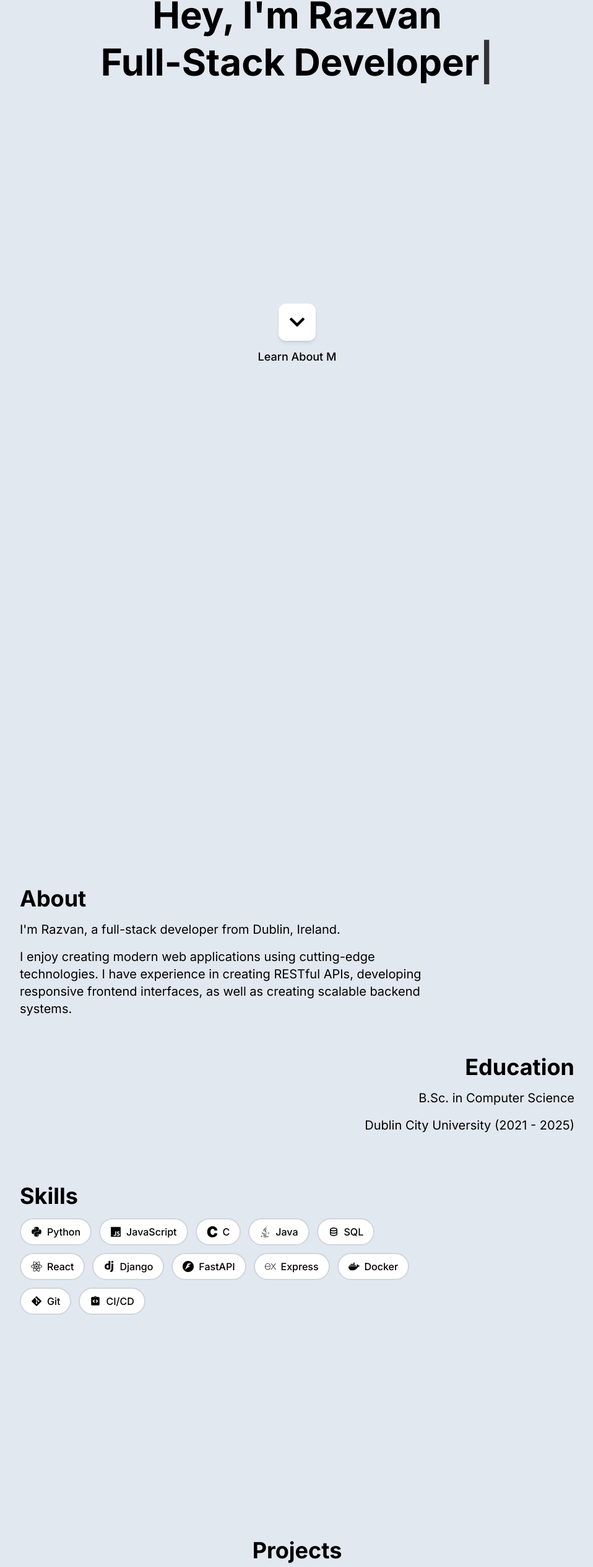
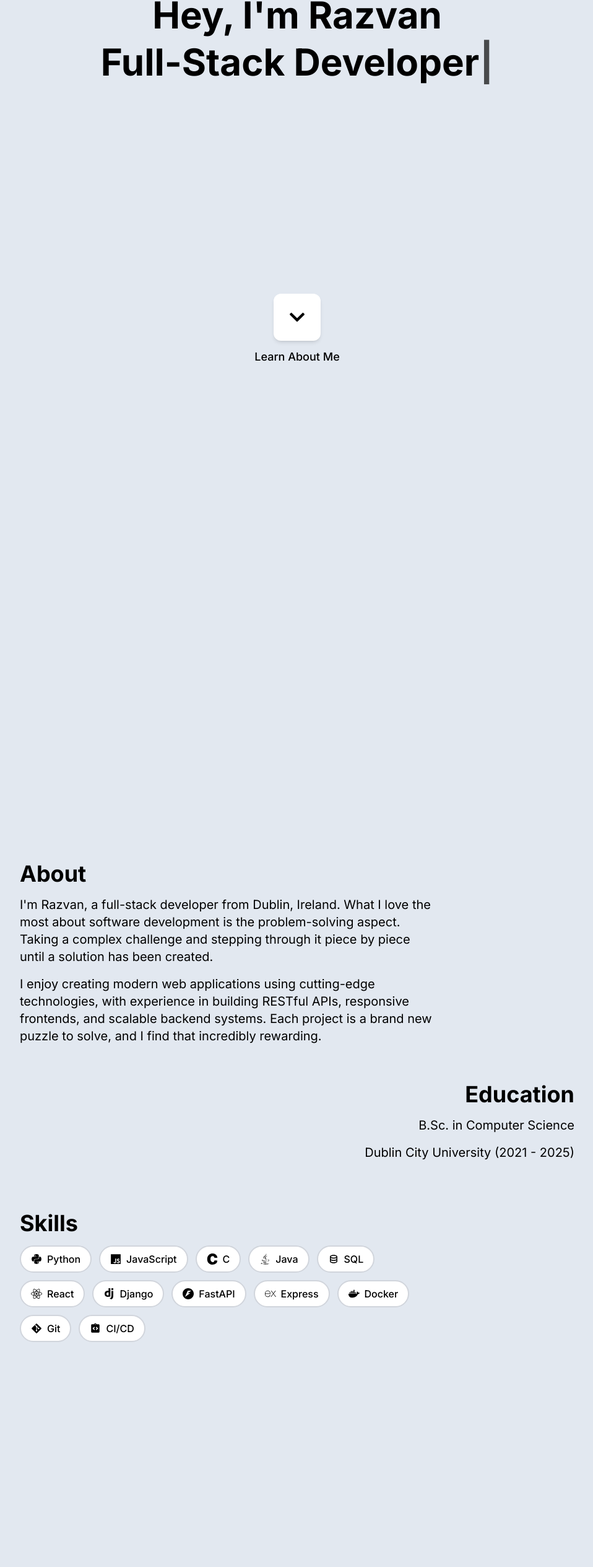
Before and after one commit to Razvan-Gorea/Portfolio-Website, a React (Vite) app in the folder Portfolio/: page / in a window 1280 px wide. Shown: the part 218-2747 px from the top of the page at 62% size, without its empty margins (160-1118 px from the left). Built offline with nearby package versions, Linux system fonts and the light colour scheme.

Commit message:
Update to the projects section

```diff
--- a/Portfolio/src/components/About.jsx
+++ b/Portfolio/src/components/About.jsx
@@ -6,19 +6,18 @@ function About() {
   return (
     <div
       ref={ref}
-      className={`flex flex-col items-start ml-20 sm:ml-32 md:ml-40 lg:ml-48 pt-40 transition-all duration-2000 ease-out ${
+      className={`flex flex-col items-start ml-20 sm:ml-32 md:ml-40 lg:ml-48 pt-30 transition-all duration-2000 ease-out ${
         isVisible ? 'opacity-100 translate-y-0' : 'opacity-0 translate-y-8'
       }`}
     >
       <p className="text-black text-4xl font-bold text-left mb-4">About</p>
 
       <p className="text-black text-xl text-left max-w-2xl mb-4">
-        I'm Razvan, a full-stack developer from Dublin, Ireland.
+        I'm Razvan, a full-stack developer from Dublin, Ireland. What I love the most about software development is the problem-solving aspect. Taking a complex challenge and stepping through it piece by piece until a solution has been created.
       </p>
 
       <p className="text-black text-xl text-left max-w-2xl mb-15">
-        I enjoy creating modern web applications using cutting-edge technologies.
-        I have experience in creating RESTful APIs, developing responsive frontend interfaces, as well as creating scalable backend systems.
+        I enjoy creating modern web applications using cutting-edge technologies, with experience in building RESTful APIs, responsive frontends, and scalable backend systems. Each project is a brand new puzzle to solve, and I find that incredibly rewarding.
       </p>
     </div>
   );
--- a/Portfolio/src/components/Footer.jsx
+++ b/Portfolio/src/components/Footer.jsx
@@ -1,14 +1,9 @@
-import { useInViewAnimation } from "../hooks/useInViewAnimation";
 
 function Footer() {
-  const { ref, isVisible } = useInViewAnimation(200);
 
   return (
     <footer
-      ref={ref}
-      className={`bg-slate-200 text-white py-8 mt-20 transition-all duration-2000 ease-out ${
-        isVisible ? 'opacity-100 translate-y-0' : 'opacity-0 translate-y-8'
-      }`}
+      className="bg-slate-200 text-white py-8 mt-20"
     >
       <div className="container mx-auto px-4 text-center">
         <p className="text-black text-lg">
--- a/Portfolio/src/components/Projects.jsx
+++ b/Portfolio/src/components/Projects.jsx
@@ -6,23 +6,23 @@ function Projects() {
 
   const projects = [
     {
-      title: "Project One",
-      description: "Placeholder Description",
-      technologies: ["Placeholder"],
+      title: "Full Stack Multi-Agent Application",
+      description: "A multi-agent Retrieval Augmented Generation (RAG) system that centralizes fragmented data sources (SQL databases, document stores, etc.) into a unified vector database for intelligent information retrieval",
+      technologies: ["Python", "FastAPI", "LangGraph", "JavaScript", "React", "SQL"],
       github: "#",
       demo: "#"
     },
     {
-      title: "Project Two",
-      description: "Placeholder Description",
-      technologies: ["Placeholder"],
+      title: "Ireland Hiking Web Application",
+      description: "",
+      technologies: ["JavaScript", "React", "Python", "Django", "Leaflet"],
       github: "#",
       demo: "#"
     },
     {
-      title: "Project Three",
+      title: "NASA Risk Assessment Dashboard",
       description: "Placeholder Description",
-      technologies: ["Placeholder"],
+      technologies: ["JavaScript", "React", "Node.js", "Express"],
       github: "#",
       demo: "#"
     }
@@ -31,11 +31,11 @@ function Projects() {
   return (
     <div
       ref={ref}
-      className={`flex flex-col items-center transition-all mt-50 pb-20 duration-2000 ease-out ${
+      className={`flex flex-col items-center transition-all mt-50 duration-2000 ease-out ${
         isVisible ? "opacity-100 translate-y-0" : "opacity-0 translate-y-8"
       }`}
     >
-      <p className="text-black text-4xl text-center mb-8 font-bold">Projects</p>
+      <p className="text-black text-4xl text-center mb-8 font-bold">Browse My Projects</p>
 
       <div className="grid grid-cols-1 md:grid-cols-3 gap-8 max-w-7xl px-4 mb-40">
         {projects.map((project, index) => (
--- a/Portfolio/src/components/ScrollToNextButton.jsx
+++ b/Portfolio/src/components/ScrollToNextButton.jsx
@@ -49,7 +49,7 @@ function ScrollToNextButton() {
   return (
     <button
       onClick={scrollToNextSection}
-      className="fixed bottom-8 left-1/2 transform -translate-x-1/2 z-50 bg-white shadow-md rounded-xl p-3 sm:p-4 text-black hover:text-slate-400 transition-colors hover:bg-gray-50"
+      className="fixed bottom-8 left-1/2 transform -translate-x-1/2 z-50 bg-white shadow-md rounded-xl p-4 sm:p-5 md:p-6 text-black hover:text-slate-400 transition-colors hover:bg-gray-50"
     >
       <FaChevronDown className="w-5 h-5 sm:w-6 sm:h-6 md:w-7 md:h-7" />
     </button>
```
